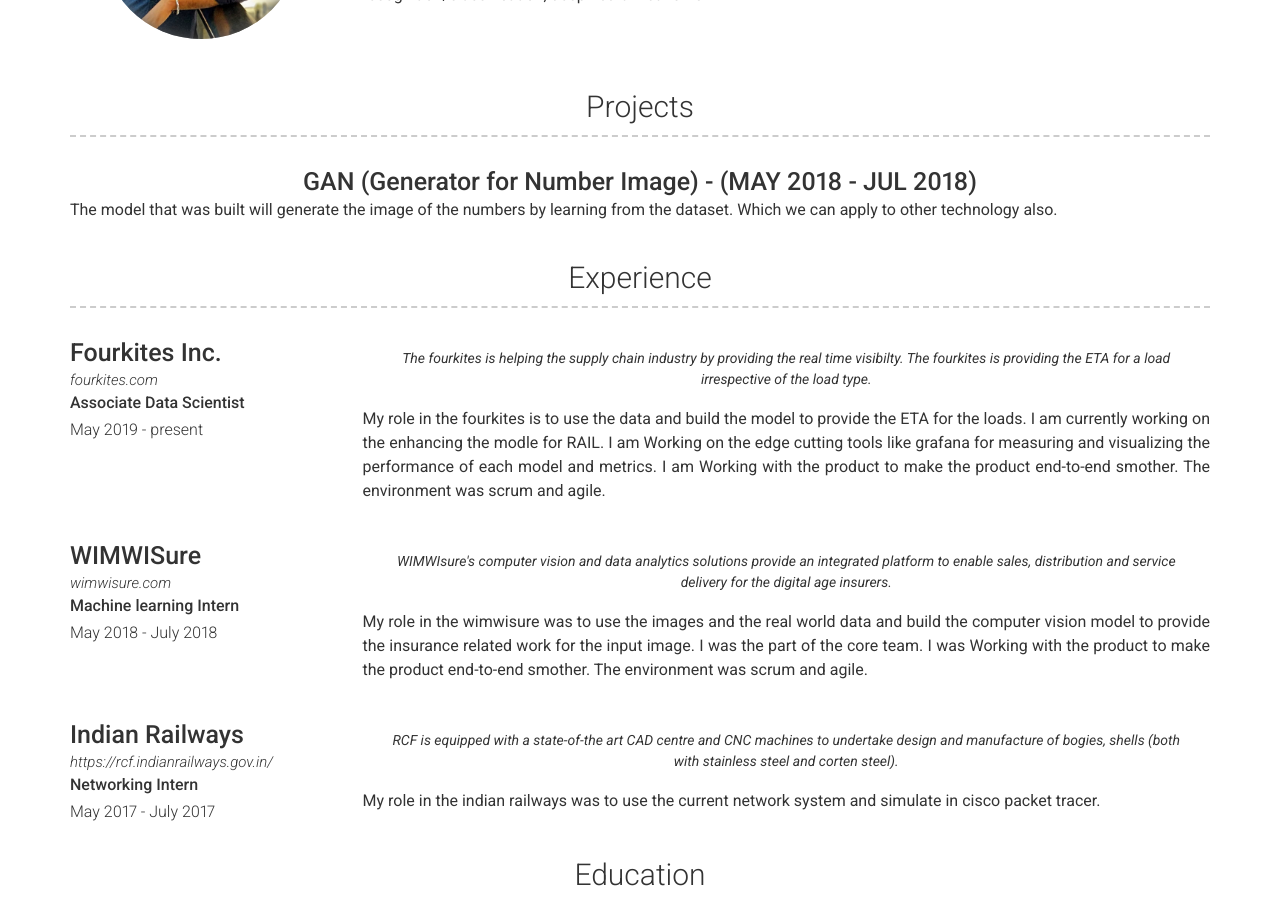
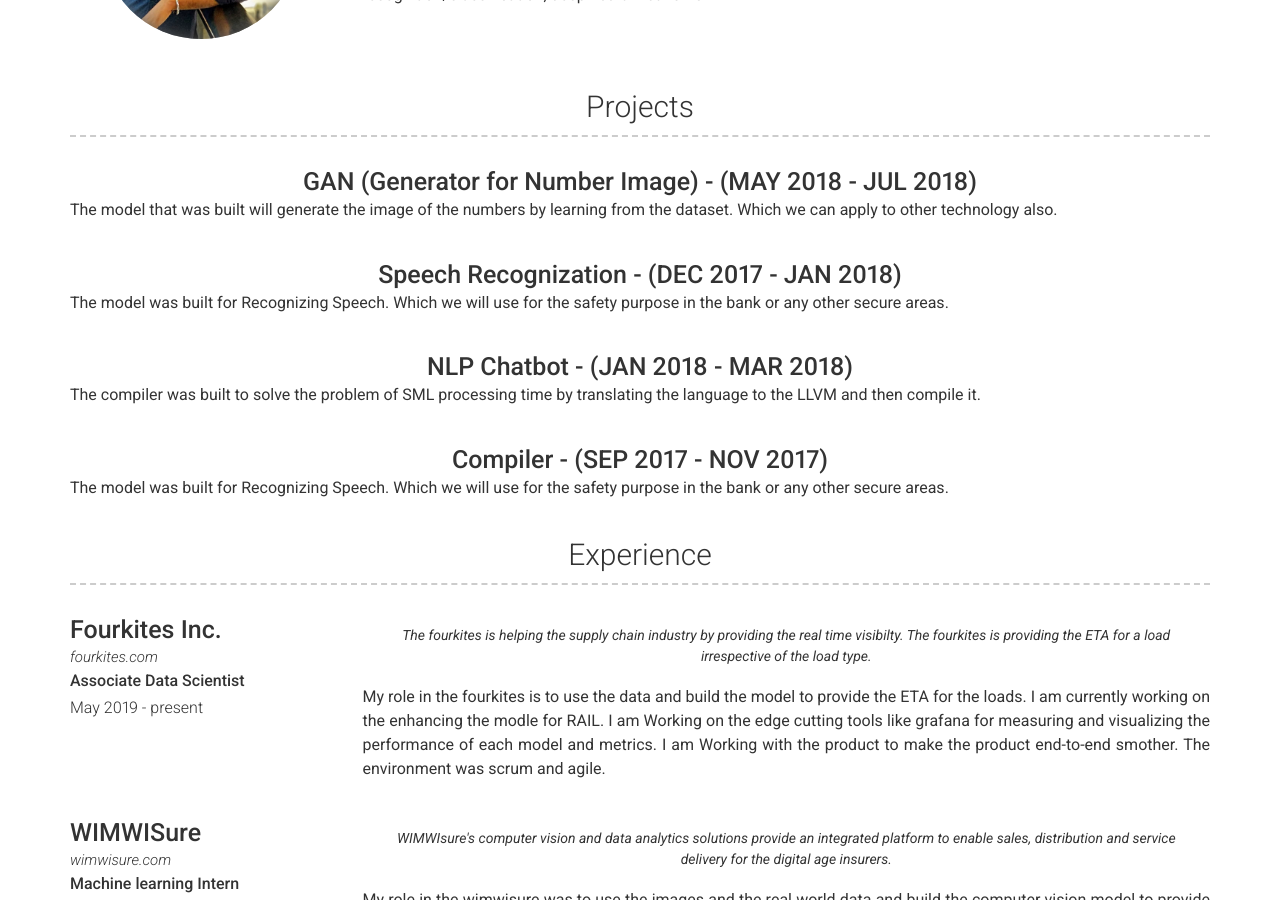
Before and after one commit to rbreezy/intro, a Jekyll site: the page built from index.md, in a window 1280 px wide and 900 px high, scrolled down 463 px. Built offline with Jekyll 4.4.1, drawn with Linux system fonts in a browser that asks for light colours; nearby versions of some CDN libraries.

Commit message:
Update projects.yml

```diff
--- a/_data/projects.yml
+++ b/_data/projects.yml
@@ -3,3 +3,21 @@
   name: GAN (Generator for Number Image) -  (MAY 2018 - JUL 2018)
   description: | # this will include new lines to allow paragraphs
     The model that was built will generate the image of the numbers by learning from the dataset. Which we can apply to other technology also.
+
+# Project template
+- layout: top-middle
+  name: Speech Recognization -  (DEC 2017 - JAN 2018)
+  description: | # this will include new lines to allow paragraphs
+    The model was built for Recognizing Speech. Which we will use for the safety purpose in the bank or any other secure areas.
+
+# Project template
+- layout: top-middle
+  name: NLP Chatbot -  (JAN 2018 - MAR 2018)
+  description: | # this will include new lines to allow paragraphs
+    The compiler was built to solve the problem of SML processing time by translating the language to the LLVM and then compile it.
+
+# Project template
+- layout: top-middle
+  name: Compiler -  (SEP 2017 - NOV 2017)
+  description: | # this will include new lines to allow paragraphs
+    The model was built for Recognizing Speech. Which we will use for the safety purpose in the bank or any other secure areas.
```
